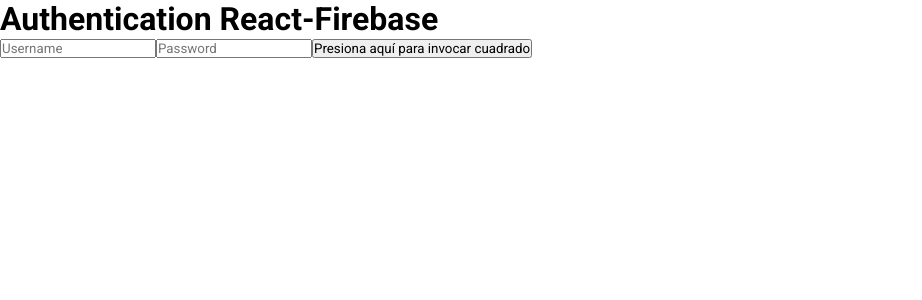
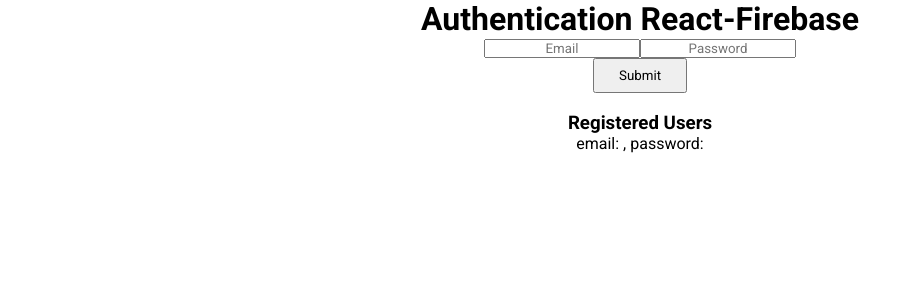
Before and after one commit to prattparedes/Firebase-YT-CS, a React (Create React App) app: page / in a window 1280 px wide. Shown: the top 300 px of the page, without its empty margins (0-922 px from the left). Built offline with nearby package versions, Linux system fonts and the light colour scheme; the HTML template or start-up script is replaced by a standard one.

Commit message:
added setting pass and email to object

```diff
--- a/package.json
+++ b/package.json
@@ -6,6 +6,7 @@
     "@testing-library/jest-dom": "^5.16.5",
     "@testing-library/react": "^13.4.0",
     "@testing-library/user-event": "^13.5.0",
+    "firebase": "^9.11.0",
     "react": "^18.2.0",
     "react-dom": "^18.2.0",
     "react-scripts": "5.0.1",
--- a/src/App.js
+++ b/src/App.js
@@ -1,15 +1,41 @@
 import logo from './logo.svg';
 import './App.css';
-import Input from './components/input'
+import Input from './components/Input'
+import InputPass from './components/InputPass'
 import Button from './components/Button'
+import React, { useState} from 'react'
 
 function App() {
+  const [generalData, setGeneralData] = useState([])
+  const [email, setEmail] = useState('')
+  const [password, setPassword] = useState('')
+
+  function emailSet(event) {
+    setEmail(event.target.value)
+  }
+
+  function passwordSet(event) {
+    setPassword(event.target.value)
+  }
+
+  function submit() {
+    setGeneralData(prevArr => [...prevArr, { email: email, password: password}])
+    console.log(generalData)
+  }
+
+
   return (
     <>
      <h1>Authentication React-Firebase</h1>
-     <Input placeholder={'Username'}/>
-     <Input placeholder={'Password'}/>
-     <Button />
+     <Input placeholder={'Email'} emailSet={emailSet}/>
+     <InputPass placeholder={'Password'} passwordSet={passwordSet}/>
+     <br></br>
+     <Button submit={submit}/>
+     <div className='registeredUsers'>
+      <br></br>
+      <h3>Registered Users</h3>
+      email: {generalData.email}, password: {generalData.password}
+     </div>
     </>
   );
 }
--- a/src/components/Button.jsx
+++ b/src/components/Button.jsx
@@ -1,8 +1,8 @@
 import './btn.css'
 
-function Button() {
+function Button({ submit }) {
     return (
-        <button>Presiona aquí para invocar cuadrado</button>
+        <button onClick={submit}>Submit</button>
     )
 }
 
--- /dev/null
+++ b/src/components/InputPass.jsx
@@ -0,0 +1,9 @@
+function Input({ name, placeholder, passwordSet }) {
+    return (
+        <>
+        <input name={name} placeholder={placeholder} onChange={passwordSet}></input>
+        </>
+    )
+}
+
+export default Input
--- a/src/components/btn.css
+++ b/src/components/btn.css
@@ -5,4 +5,9 @@
     padding: 0;
     margin: 0;
     font-family: 'Roboto', sans-serif;
+    text-align: center;
 }
+
+button {
+    padding: 8px 24px;
+}
--- a/src/components/input.jsx
+++ b/src/components/input.jsx
@@ -1,7 +1,7 @@
-function Input({ placeholder }) {
+function Input({ type, name, placeholder, emailSet }) {
     return (
         <>
-        <input placeholder={placeholder}></input>
+        <input name={name} placeholder={placeholder} onChange={emailSet}></input>
         </>
     )
 }
```
Also changed, not shown: 1 other file (tests, documents, lock files or other folders).
